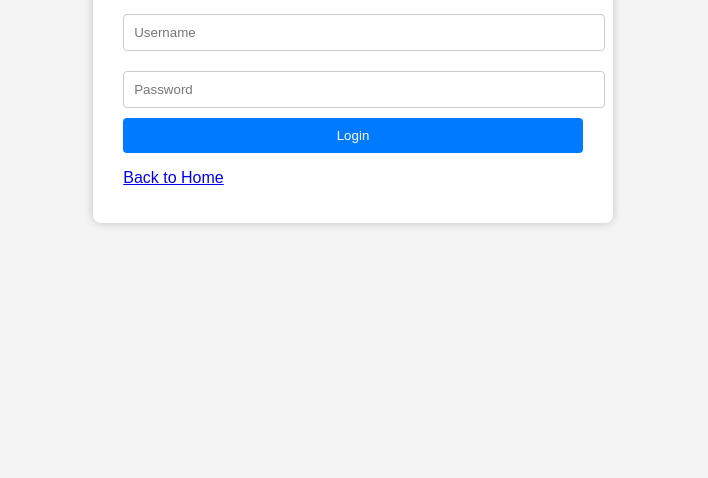
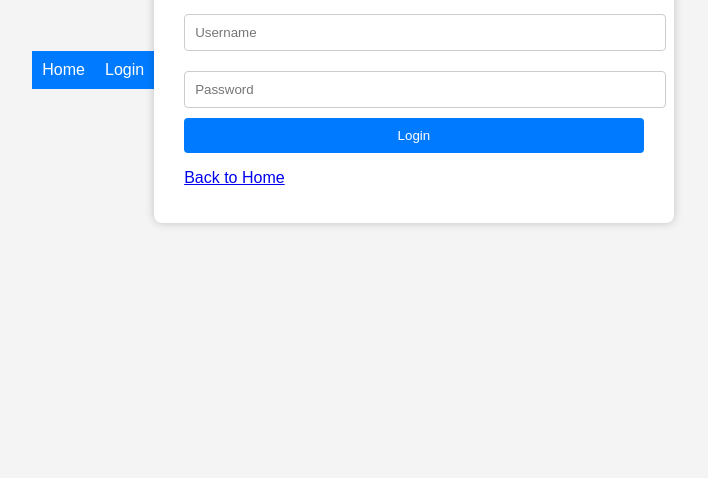
Before and after one commit to Sudhansu12349/samvaad-project, a plain HTML site: page login.html in a window 1280 px wide. Shown: the part 338-816 px from the top of the page, without its empty margins (287-995 px from the left). Drawn offline with Linux system fonts and the light colour scheme.

Commit message:
Update login.html

```diff
--- a/login.html
+++ b/login.html
@@ -14,6 +14,12 @@
   </style>
 </head>
 <body>
+  <nav style="background-color:#007bff; padding:10px;">
+  <ul style="list-style:none; display:flex; margin:0; padding:0;">
+    <li style="margin-right:20px;"><a href="index.html" style="color:white; text-decoration:none;">Home</a></li>
+    <li><a href="login.html" style="color:white; text-decoration:none;">Login</a></li>
+  </ul>
+</nav>
   <div class="login-container">
     <h2>Login</h2>
     <form id="loginForm">
```
